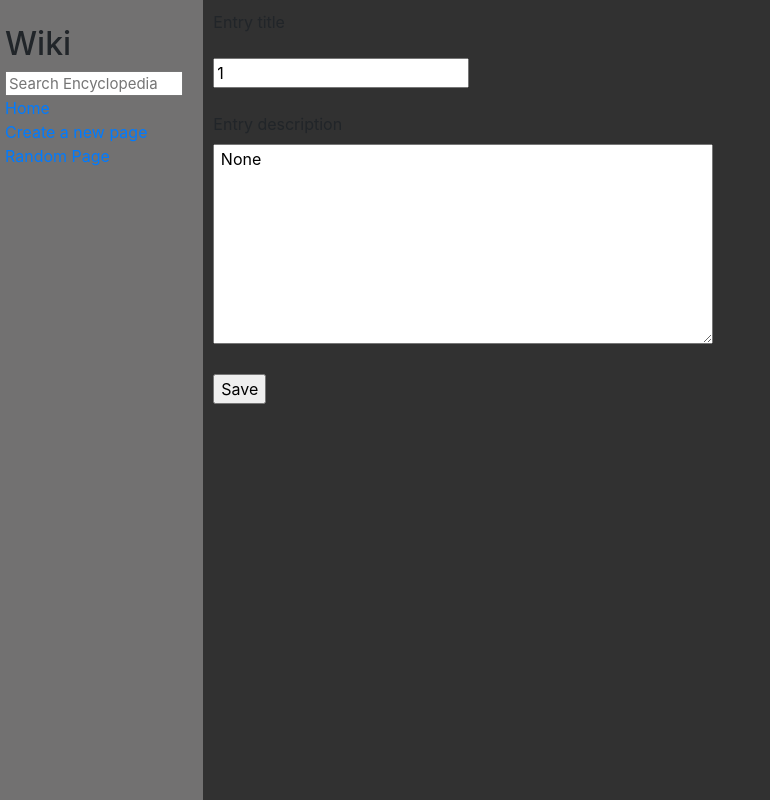
After one commit to KFelipe1M/hcs_web_p1-, a Django app: page /newentry/edit/1/ in a window 1280 px wide. The commit adds this page. Shown: the whole page, without its empty margins (0-770 px from the left). Run offline with Django 3.2, Linux system fonts and the light colour scheme; some libraries are stand-ins or nearby versions.

Commit message:
random, and full edit functions completed. have some bugs yet.

```diff
--- a/encyclopedia/static/encyclopedia/styles.css
+++ b/encyclopedia/static/encyclopedia/styles.css
@@ -1,6 +1,6 @@
 body {
     margin: 0;
-    background-color: white;
+    background-color: #313131;
 }
 
 code {
@@ -28,7 +28,7 @@ textarea {
 }
 
 .sidebar {
-    background-color: #f0f0f0;
+    background-color: rgb(114, 113, 113);
     height: 100vh;
     padding: 20px;
 }
--- a/encyclopedia/templates/encyclopedia/layout.html
+++ b/encyclopedia/templates/encyclopedia/layout.html
@@ -22,7 +22,7 @@
                     <a href="{% url 'newentry:newentrymaker' %}">Create a new page</a>
                 </div>
                 <div>
-                    <a href="{% url 'encyclopedia:index' %}"> Random Page </a>
+                    <a href="{% url 'encyclopedia:random' %}"> Random Page </a>
                 </div>
                 {% block nav %}
                 {% endblock %}
--- a/encyclopedia/urls.py
+++ b/encyclopedia/urls.py
@@ -7,5 +7,6 @@ urlpatterns = [
     path("", views.index, name="index"),
     path("search/", views.search, name="search"),
     path("wiki/<str:title>/", views.entry, name="entry"),
+    path("random/", views.random, name="random"),
 
 ]
--- a/encyclopedia/views.py
+++ b/encyclopedia/views.py
@@ -1,6 +1,7 @@
 from django.shortcuts import render, redirect
 from markdown2 import Markdown
 from . import views
+from django.http import Http404
 from . import util
 from random import randint
 
@@ -35,3 +36,8 @@ def search(request):
    return render(request,"encyclopedia/entry.html", {
       "entries": util.search(q), "q":q
       })
+
+def random(rquest):
+   entries = util.list_entries()
+   entry = entries[randint(0, len(entries)-1)]
+   return redirect("encyclopedia:entry", entry)
--- /dev/null
+++ b/newentry/templates/entrymaker/editentry.html
@@ -0,0 +1,18 @@
+{% extends "encyclopedia/layout.html" %}
+{% block title %}
+Edit | {{ title }} | Encyclopedia
+{% endblock %}
+
+{% block body %}
+    <form method="post">
+        {% csrf_token %}
+
+        <label>Entry title</form><br><br>
+            <input type="text" name="title" value={{ title }} required><br><br>
+            <label> Entry description </label><br>
+            <textarea name="content" style="width: 500px; height: 200px;" required> {{ content }} </textarea><br><br>
+
+            <input type="submit" value="Save">
+
+    </form>
+{% endblock %}
--- a/newentry/templates/entrymaker/entry.html
+++ b/newentry/templates/entrymaker/entry.html
@@ -4,7 +4,7 @@
 {% endblock %}
 
 {% block body %}
-<div class="entry-content">
+<div class="entry-content"> <a href="{% url 'newentry:edit' title %}">Edit</a>
 {{ content|safe }}
 </div>
 
--- a/newentry/urls.py
+++ b/newentry/urls.py
@@ -6,4 +6,5 @@ app_name = "newentry"
 
 urlpatterns = [
     path("newentrymaker/", views.newentrymaker, name="newentrymaker"),
+    path("edit/<str:entry>/", views.edit, name="edit"),
 ]
--- a/newentry/views.py
+++ b/newentry/views.py
@@ -1,11 +1,12 @@
 import os
 from django.shortcuts import render, redirect
 from markdown2 import Markdown
+from django import forms
 from django.conf import settings
 from django.http import HttpResponse
-
 from django.utils.text import slugify
 from encyclopedia import util
+
 
 def index(request):
     return render(request, "entrymaker/index.html")
@@ -21,3 +22,18 @@ def newentrymaker(request):
     util.save_entry(title, content_md)
 
     return redirect("encyclopedia:index")
+
+def edit(request, entry):
+
+    if request.method == "GET":
+        content = util.get_entry(entry)
+        return render(request, "entrymaker/editentry.html", {
+        "title": entry,
+        "content": content
+        })
+
+    title = request.POST.get("title")
+    content = request.POST.get("content")
+    content_md = f"# {title}\n\n{content}"
+    util.save_entry(title, content_md)
+    return redirect("encyclopedia:entry", entry)
```
Also changed, not shown: entries/CSS.md (+1 -1 lines), entries/test.md (+1 -1 lines), db.sqlite3 (added), encyclopedia/util.py (line endings or trailing spaces).
